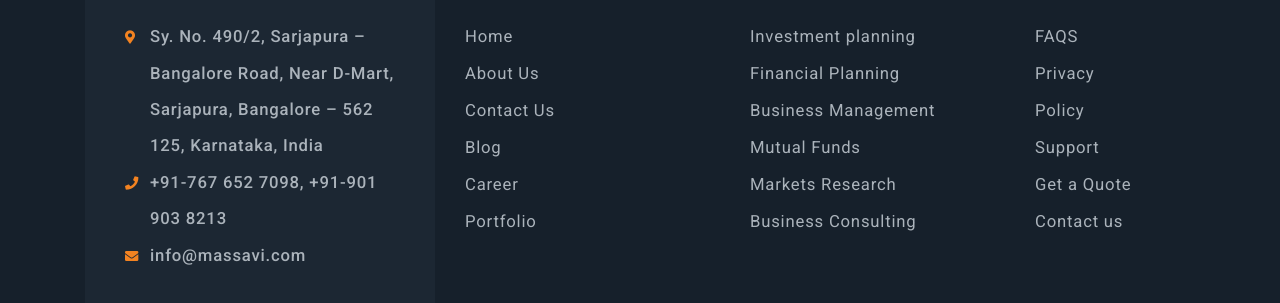
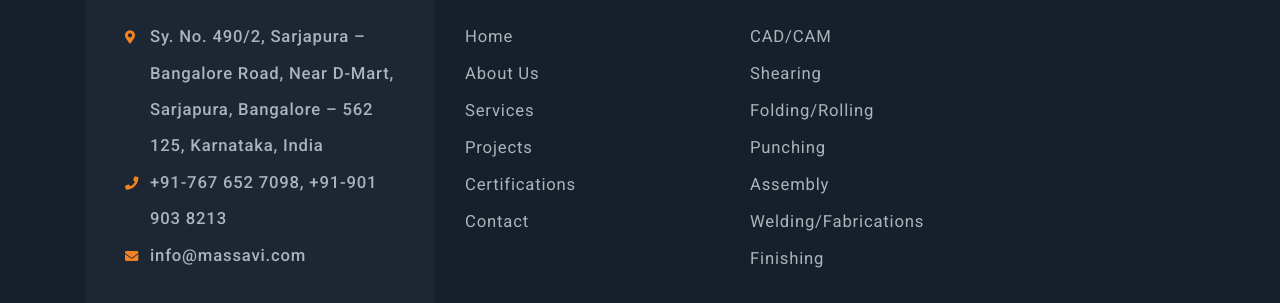
Before and after one commit to R-Ravinther/massavi, a plain HTML site: page index.html in a window 1280 px wide. Shown: the part 6770-7073 px from the top of the page. Drawn offline with Linux system fonts and the light colour scheme.

Commit message:
updated favicon

```diff
--- a/index.html
+++ b/index.html
@@ -3,7 +3,7 @@
 
 
 <head>
-    <title>Bizz - Business Consulting and Agency HTML Template </title>
+    <title>Massavi Engnineering Solutions</title>
     <meta charset="utf-8">
     <meta name="description" content="">
     <meta name="viewport" content="width=device-width, initial-scale=1">
@@ -842,10 +842,10 @@
                         <ul class="links-list">
                             <li><a href="#">Home</a></li>
                             <li><a href="#">About Us</a></li>
-                            <li><a href="#">Contact Us</a></li>
-                            <li><a href="#">Blog</a></li>
-                            <li><a href="#">Career</a></li>
-                            <li><a href="#">Portfolio</a></li>
+                            <li><a href="#">Services</a></li>
+                            <li><a href="#">Projects</a></li>
+                            <li><a href="#">Certifications</a></li>
+                            <li><a href="#">Contact</a></li>
                         </ul>
                     </div>
                 </div>
@@ -853,16 +853,17 @@
                     <div class="footer-links pt-85 pt-md-50 mb-sm-70">
                         <h5 class="green f-700 mb-35">Our Services</h5>
                         <ul class="links-list">
-                            <li><a href="#">Investment planning</a></li>
-                            <li><a href="#">Financial Planning</a></li>
-                            <li><a href="#">Business Management</a></li>
-                            <li><a href="#">Mutual Funds</a></li>
-                            <li><a href="#">Markets Research</a></li>
-                            <li><a href="#">Business Consulting</a></li>
+                            <li><a href="#">CAD/CAM</a></li>
+                            <li><a href="#">Shearing</a></li>
+                            <li><a href="#">Folding/Rolling</a></li>
+                            <li><a href="#">Punching</a></li>
+                            <li><a href="#">Assembly</a></li>
+                            <li><a href="#">Welding/Fabrications</a></li>
+                            <li><a href="#">Finishing</a></li>
                         </ul>
                     </div>
                 </div>
-                <div class="col-lg-2 col-sm-4">
+               <!-- <div class="col-lg-2 col-sm-4">
                     <div class="footer-links pt-85 pt-md-50 mb-50" >
                         <h5 class="green f-700 mb-35">Need Help?</h5>
                         <ul class="links-list">
@@ -875,13 +876,14 @@
                         </ul>
                     </div>
                 </div>
+                -->
             </div>
         </div>
         <section class="copyright pt-25 pb-25">
             <div class="container">
                 <div class="row align-items-center">
                     <div class="col-xl-8">
-                        <p class="mb-0 white">© Copyrights 2019 Massavi All rights reserved</p>
+                        <p class="mb-0 white">© Copyrights 2022 Massavi Engnineering Solutions Pvt Ltd All rights reserved</p>
                     </div>
                     <div class="col-xl-4 text-right">
                         <a href="#" class="btn scroll-btn f-right flex-center z-25 opacity-0">
```
Also changed, not shown: img/favicon.png.
